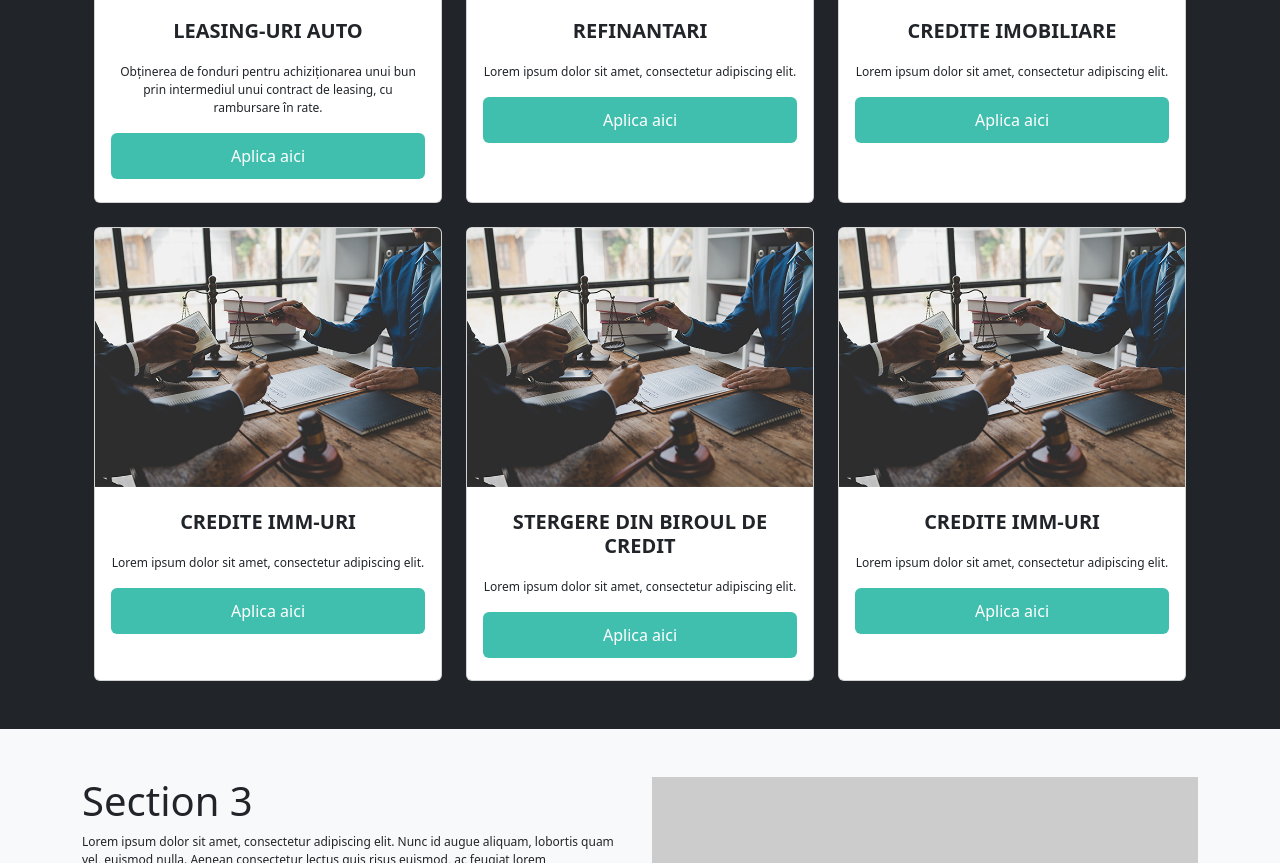
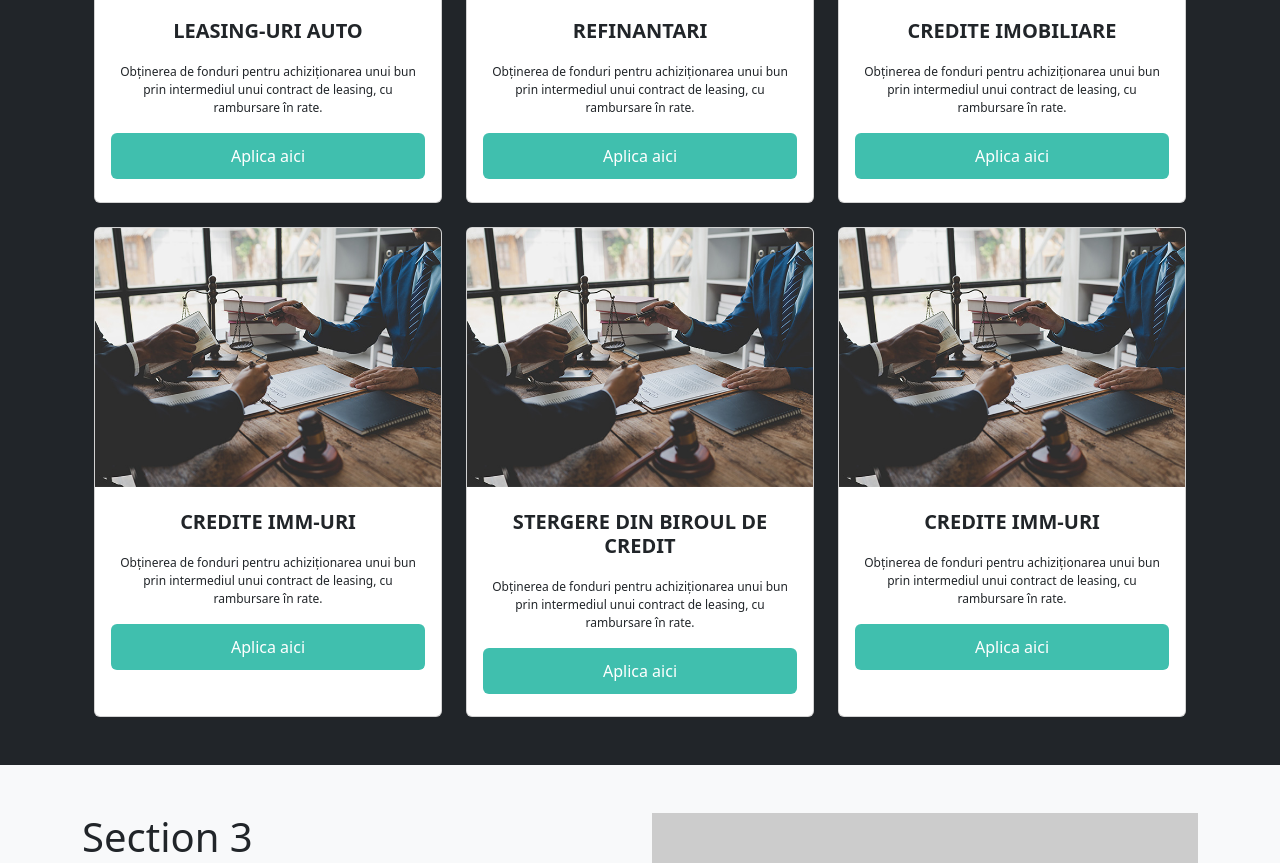
Before and after one commit to dexterR35/obtineCredit, a website: page index.html in a window 1280 px wide. Shown: the part 1112-1975 px from the top of the page. Drawn offline with nearby package versions, Linux system fonts and the light colour scheme; placeholder pictures from the web are drawn by us.

```diff
--- a/index.html
+++ b/index.html
@@ -77,7 +77,10 @@
       --btn-custom: orange;
     }
 
-
+    a {
+      text-decoration: none;
+      color: black;
+    }
     .section_one {
       background: var(--bg-one);
       color: rgb(106, 106, 106);
@@ -194,6 +197,7 @@
     .card {
       height: 100%;
       text-align: center;
+      cursor: pointer;
     }
     .card-title {
       font-weight: bold;
@@ -281,6 +285,7 @@
       <div class="container flex-row-reverse d-flex">
         <div class="row flex-lg-row flex-md-row flex-sm-row g-4 mx-auto">
           <div class="col-sm-6 col-md-4 col-lg-4">
+
             <div class="card">
               <img src="./png/cards/leasing.jpg" alt="Box 1 Image" class="card-img-top">
               <div class="card-body">
@@ -290,13 +295,14 @@
                 <a href="#" class="btn btn-primary btn-full">Aplica aici</a>
               </div>
             </div>
+
           </div>
           <div class="col-sm-6 col-md-4 col-lg-4">
             <div class="card">
               <img src="./png/cards/calculation.jpg" alt="Box 1 Image" class="card-img-top">
               <div class="card-body">
                 <h5 class="card-title">REFINANTARI</h5>
-                <p class="card-text">Lorem ipsum dolor sit amet, consectetur adipiscing elit.</p>
+                <p class="card-text">Obținerea de fonduri pentru achiziționarea unui bun prin intermediul unui contract de leasing, cu rambursare în rate.</p>
                 <a href="#" class="btn btn-primary btn-full">Aplica aici</a>
               </div>
             </div>
@@ -307,7 +313,7 @@
               <img src="./png/cards/credite.jpg" alt="Box 1 Image" class="card-img-top">
               <div class="card-body">
                 <h5 class="card-title">Credite Imobiliare</h5>
-                <p class="card-text">Lorem ipsum dolor sit amet, consectetur adipiscing elit.</p>
+                <p class="card-text">Obținerea de fonduri pentru achiziționarea unui bun prin intermediul unui contract de leasing, cu rambursare în rate.</p>
                 <a href="#" class="btn btn-primary btn-full">Aplica aici</a>
               </div>
             </div>
@@ -317,7 +323,7 @@
               <img src="./png/cards/imm.jpg" alt="Box 1 Image" class="card-img-top">
               <div class="card-body">
                 <h5 class="card-title">CREDITE IMM-URI</h5>
-                <p class="card-text">Lorem ipsum dolor sit amet, consectetur adipiscing elit.</p>
+                <p class="card-text">Obținerea de fonduri pentru achiziționarea unui bun prin intermediul unui contract de leasing, cu rambursare în rate.</p>
                 <a href="#" class="btn btn-primary btn-full">Aplica aici</a>
               </div>
             </div>
@@ -328,7 +334,7 @@
               <div class="card-body">
                 <h5 class="card-title">STERGERE DIN
                   BIROUL DE CREDIT</h5>
-                <p class="card-text">Lorem ipsum dolor sit amet, consectetur adipiscing elit.</p>
+                <p class="card-text">Obținerea de fonduri pentru achiziționarea unui bun prin intermediul unui contract de leasing, cu rambursare în rate.</p>
                 <a href="#" class="btn btn-primary btn-full">Aplica aici</a>
               </div>
             </div>
@@ -338,7 +344,7 @@
               <img src="./png/cards/imm.jpg" alt="Box 1 Image" class="card-img-top">
               <div class="card-body">
                 <h5 class="card-title">CREDITE IMM-URI</h5>
-                <p class="card-text">Lorem ipsum dolor sit amet, consectetur adipiscing elit.</p>
+                <p class="card-text">Obținerea de fonduri pentru achiziționarea unui bun prin intermediul unui contract de leasing, cu rambursare în rate.</p>
                 <a href="#" class="btn btn-primary btn-full">Aplica aici</a>
               </div>
             </div>
```
